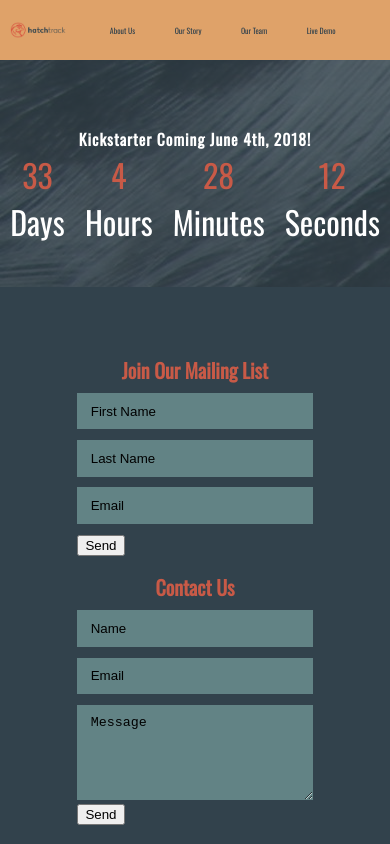
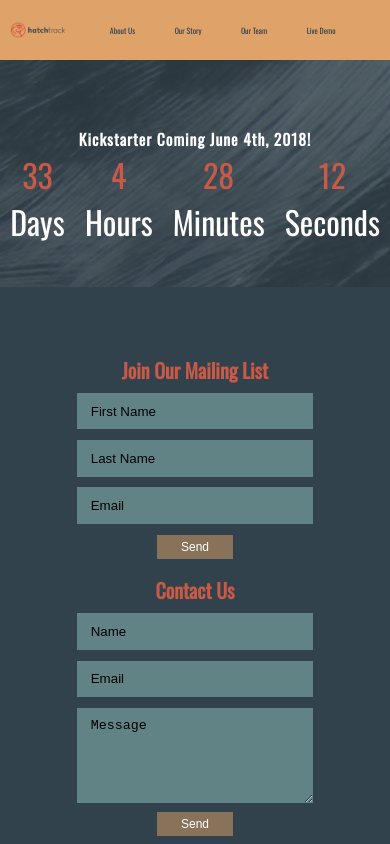
Before and after one commit to jcstorms1/ht-web-mockup, a React (Create React App) app: page /livedemo in a window 390 px wide. Shown: the top 844 px of the page. Built offline with nearby package versions, Linux system fonts and the light colour scheme; no server answers; a web font is replaced by a local one.

Commit message:
buttons styled for footer and centered on mobile

```diff
--- a/src/components/footer/contactus.js
+++ b/src/components/footer/contactus.js
@@ -20,7 +20,9 @@ const ContactUs = () => {
         <div className="message">
           <textarea placeholder="Message" rows="5" />
         </div>
-        <button>Send</button>
+        <div className="button">
+          <button>Send</button>
+        </div>
       </form>
     </section>
   );
--- a/src/components/footer/subscribe.js
+++ b/src/components/footer/subscribe.js
@@ -12,8 +12,9 @@ const Subscribe = () => {
         </div>
 
         <input type="email" placeholder="Email" />
-
-        <button>Send</button>
+        <div className="button">
+          <button>Send</button>
+        </div>
       </form>
     </section>
   );
--- a/src/stylesheets/footer.css
+++ b/src/stylesheets/footer.css
@@ -78,12 +78,20 @@ input {
 textarea {
   width: 100%;
   padding: 0.75em 1em;
-  margin-bottom: 0;
+  margin-bottom: 0.4em;
 }
 
 button {
-  float: left;
-  margin: 0;
+  background: rgba(223, 162, 105, 0.5);
+  color: #fff;
+  position: relative;
+  padding: 0 2em;
+  border: none;
+  font-size: 0.75em;
+  height: 2em;
+  cursor: pointer;
+  transition: 800ms ease all;
+  outline: none;
 }
 
 ::placeholder {
@@ -119,4 +127,12 @@ button {
     float: none;
     padding: 0;
   }
+
+  .button {
+    text-align: center;
+  }
+
+  .subfooter p {
+    font-size: 0.6em;
+  }
 }
```
